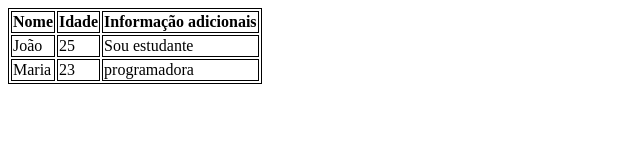
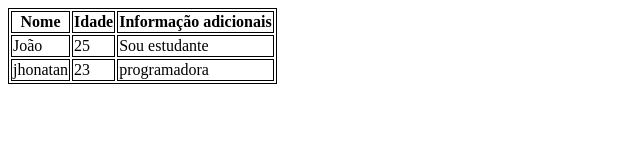
Before and after one commit to Jhonatan-DF/aula-tabela, a plain HTML site: page index.html in a window 1280 px wide. Shown: the whole page, without its empty margins (0-640 px from the left). Drawn offline with Linux system fonts and the light colour scheme.

Commit message:
trocado de maria para jhonatan

```diff
--- a/index.html
+++ b/index.html
@@ -27,7 +27,7 @@
                 <td>Sou estudante</td>
             </tr>
             <tr>
-                <td>Maria</td>
+                <td>jhonatan</td>
                 <td>23</td>
                 <td>programadora</td>
             </tr>
```
